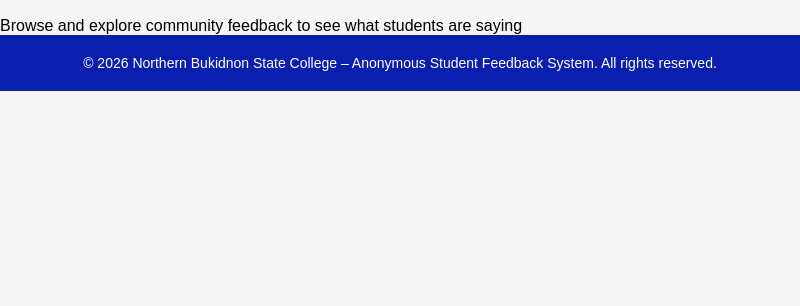
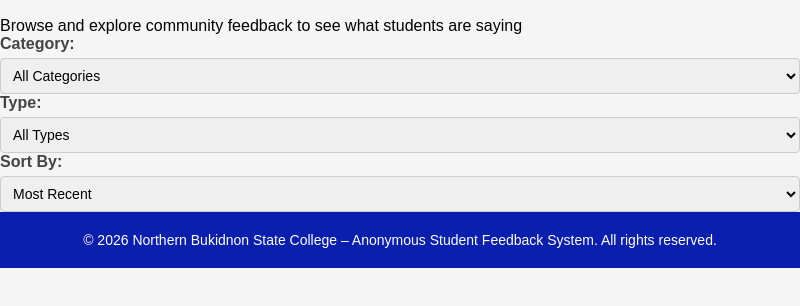
Before and after one commit to ErickJamesRubin/Anonymous_Student_Feedback_System, an Electron app: page feedback-hub.html in a window 800 px wide. Shown: the part 106-412 px from the top of the page. Drawn offline with Linux system fonts and the light colour scheme.

Commit message:
filters for categories, types, and sort by

```diff
--- a/feedback-hub.html
+++ b/feedback-hub.html
@@ -42,6 +42,44 @@
     </div>
 </section>
 
+<section class="hub-filters">
+    <div class="hub-container">
+        <div class="filter-bar">
+            <div class="filter-group">
+                <label for="categoryFilter">Category:</label>
+                <select id="categoryFilter" class="filter-select">
+                    <option value="all">All Categories</option>
+                    <option value="academic">Academic</option>
+                    <option value="facilities">Facilities</option>
+                    <option value="services">Student Services</option>
+                    <option value="admin">Administration</option>
+                </select>
+            </div>
+
+            <div class="filter-group">
+                <label for="typeFilter">Type:</label>
+                <select id="typeFilter" class="filter-select">
+                    <option value="all">All Types</option>
+                    <option value="urgent">Urgent</option>
+                    <option value="suggestion">Suggestion</option>
+                    <option value="complaint">Complaint</option>
+                    <option value="compliment">Compliment</option>
+                </select>
+            </div>
+
+            <div class="filter-group">
+                <label for="sortFilter">Sort By:</label>
+                <select id="sortFilter" class="filter-select">
+                    <option value="recent">Most Recent</option>
+                    <option value="oldest">Oldest First</option>
+                    <option value="popular">Most Popular</option>
+                </select>
+            </div>
+        </div>
+    </div>
+</section>
+
+
 
 <footer class="footer">
 © 2026 Northern Bukidnon State College – Anonymous Student Feedback System.
```
